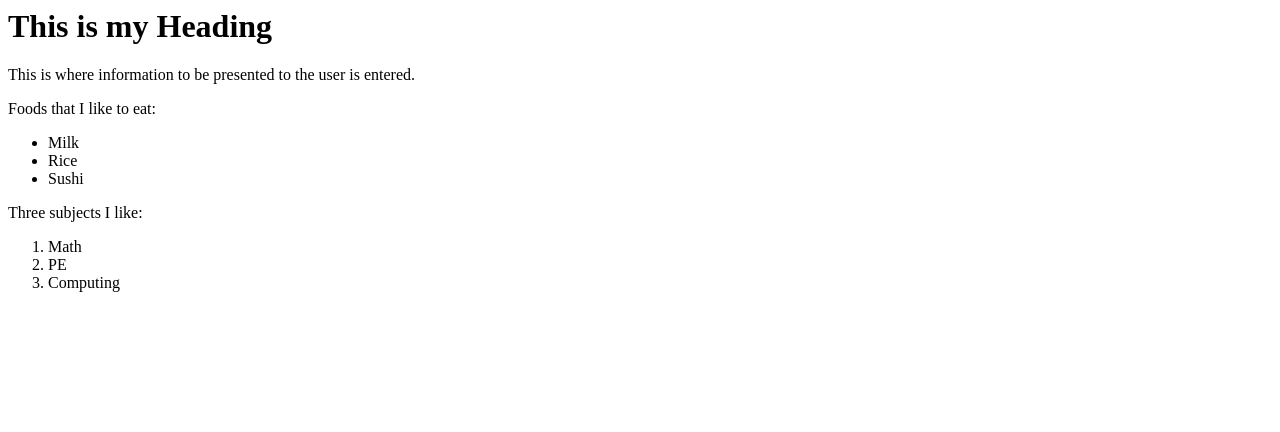
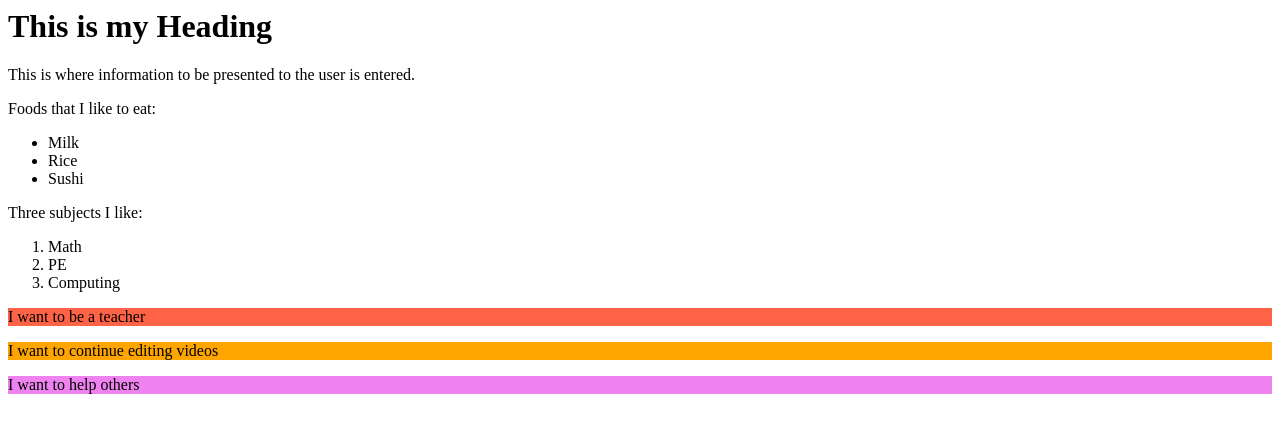
Before and after one commit to leeyubingdarrius/tempo, a plain HTML site: page index.html in a window 1280 px wide. Drawn offline with Linux system fonts and the light colour scheme.

Commit message:
Update index.html

```diff
--- a/index.html
+++ b/index.html
@@ -17,5 +17,8 @@ This is where information to be presented to the user is entered.
   <li>Computing</li>
 </ol>
 
+<p style="background-color:Tomato;">I want to be a teacher<p>
+<p style="background-color:Orange;">I want to continue editing videos<p>
+<p style="background-color:Violet;">I want to help others<p>
 </body>
 </html>
```
